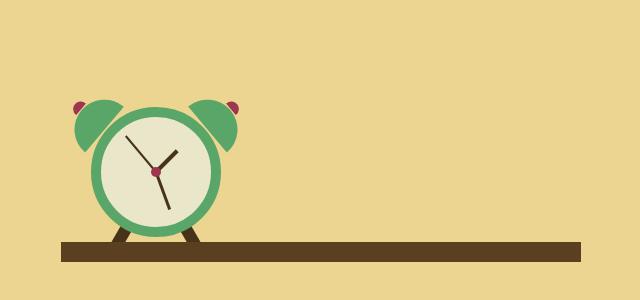
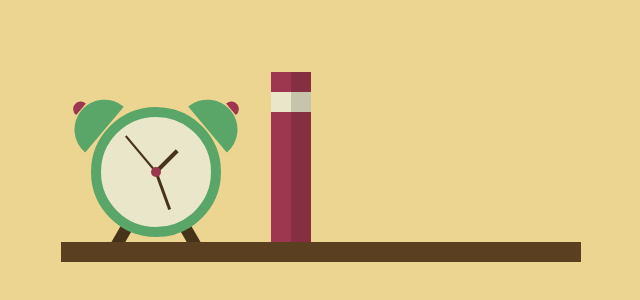
Before and after one commit to tod619/21_CSSDrawing_BookShelf, a plain HTML site: page index.html in a window 1280 px wide. Shown: the part 148-448 px from the top of the page, without its empty margins (319-959 px from the left). Drawn offline with Linux system fonts and the light colour scheme.

Commit message:
Add style for book 1 in style.css file

```diff
--- a/style.css
+++ b/style.css
@@ -132,3 +132,33 @@ body {
     transform: rotate(-30deg);
     z-index: -1;
 }
+
+.book-1 {
+    width: 40px;
+    height: 170px;
+    background-color: #9d374f;
+    position: absolute;
+    left: 210px;
+    top: -170px;
+}
+
+.book-1::before {
+    content: "";
+    width: 100%;
+    height: 20px;
+    background-color: #e9e6c9;
+    position: absolute;
+    top: 20px;
+    left: 0;
+}
+
+.book-1::after {
+    content: "";
+    width: 50%;
+    height: 100%;
+    background-color: #000;
+    opacity: 0.15;
+    position: absolute;
+    top: 0;
+    right: 0;
+}
```
